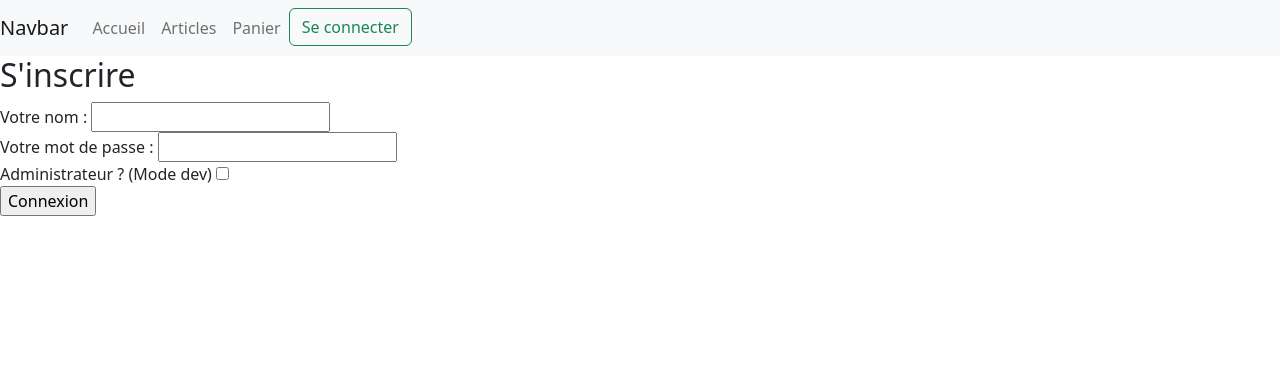
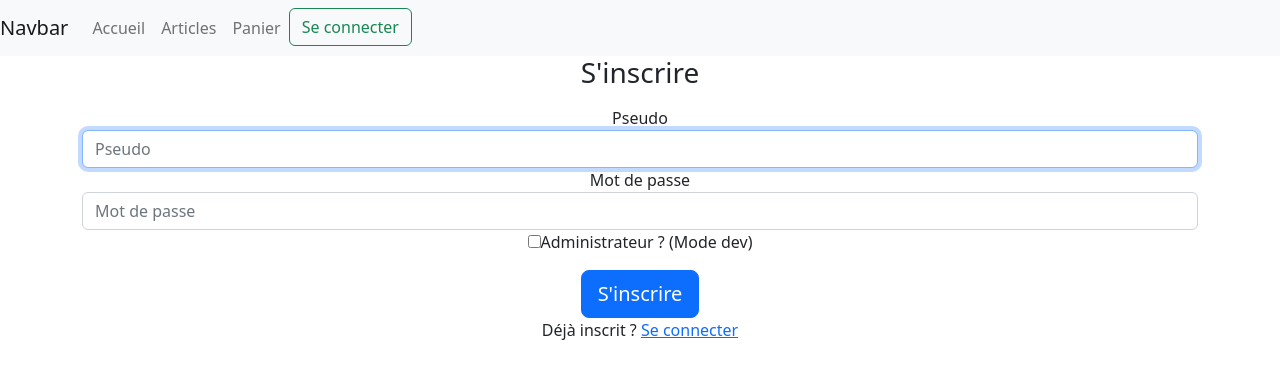
Before and after one commit to samuelhentrics/Boutique-PHP, a PHP site: page /register.php in a window 1280 px wide. Shown: the top 379 px of the page. Run offline with PHP 8.4, Linux system fonts and the light colour scheme; some libraries are stand-ins or nearby versions.

Commit message:
Login + Register design ok (pas fou mais ça fait l'affaire

```diff
--- a/listeArticles.php
+++ b/admin_liste.php
@@ -19,6 +19,8 @@ include("global.php");
 </head>
 <body>
     <?php include("rsc/template/nav.php");
+
+    echo '<div class="container">';
 
 
     if (isset($_SESSION['login']) && isset($_SESSION['pwd']) && isset($_SESSION['role'])) {
@@ -68,7 +70,7 @@ include("global.php");
     print('<h1>Page inacessible</h1>');
     }
 
-
+    echo '</div>';
     include("rsc/template/footer.php"); ?>
 </body>
 </html>
--- a/global.php
+++ b/global.php
@@ -1,6 +1,8 @@
 <?php
+// Démarrage de la session
+session_start();
 
-session_start();
+// Création d'un panier vide si celui-ci n'existe pas
 if(!isset($_SESSION["monPanier"])){
     $_SESSION["monPanier"] = array();
 }
--- a/register.php
+++ b/register.php
@@ -3,6 +3,7 @@ include("global.php");
 ?>
 <!DOCTYPE html>
 <html lang="fr">
+
 <head>
     <meta charset="UTF-8">
     <meta http-equiv="X-UA-Compatible" content="IE=edge">
@@ -12,28 +13,45 @@ include("global.php");
 
     ?>
 </head>
-<body>
+
+<body class="text-center">
     <?php include("rsc/template/nav.php");
 
+    echo '<div class="container">';
 
+
+    // Cas où l'on est déjà connecté => impossible de refaire une demande de connexion
     if (isset($_SESSION['login']) && isset($_SESSION['pwd']) && isset($_SESSION['role'])) {
         print("Vous êtes déjà connecté");
     }
+
+    // Cas où l'on est pas connecté
     else{
     print('
-    <h2>S\'inscrire</h2>
-    <form action="rsc/fonctions/creerUtilisateur.php" method="post">
-            Votre nom : <input type="text" name="user"><br />
-            Votre mot de passe : <input type="password" name="pwd"><br />
-            Administrateur ? (Mode dev) <input type="checkbox" name="role"><br />
-            <input type="submit" value="Connexion">
+    <form action="rsc/fonctions/creerUtilisateur.php" class="form-signin" method="post">
+
+        <h1 class="h3 mb-3 font-weight-normal">S\'inscrire</h1>
+        <label for="inputPseudo" class="sr-only">Pseudo</label>
+        <input type="text" id="inputPseudo" name="user" class="form-control" placeholder="Pseudo" required="" autofocus="">
+        <label for="inputPassword" class="sr-only">Mot de passe</label>
+        <input type="password" id="inputPassword" name="pwd" class="form-control" placeholder="Mot de passe" required="">
+        <div class="checkbox mb-3">
+        <label>
+            <input type="checkbox" name="role">Administrateur ? (Mode dev)</label>
+        </div>
+        <button class="btn btn-lg btn-primary btn-block" type="submit">S\'inscrire</button>
+        <div class="text-center">
+                <p>Déjà inscrit ? <a href="login.php">Se connecter</a></p>
+        </div>
     </form>
 
 
     ');
     }
 
+    echo '</div>';
 
     include("rsc/template/footer.php"); ?>
 </body>
+
 </html>
--- a/rsc/template/nav.php
+++ b/rsc/template/nav.php
@@ -19,17 +19,26 @@
       <?php
 
       // On récupère nos variables de session
+
+      // Si l'on est connecté
       if (isset($_SESSION['login']) && isset($_SESSION['pwd']) && isset($_SESSION['role'])) {
+
+        // Cas où l'on est administrateur
         if($_SESSION['role']){
           print('
           <li class="nav-item">
-            <a class="nav-link" href="listeArticles.php">Liste des articles</a>
+            <a class="nav-link" href="admin_liste.php">Liste des articles</a>
           </li>');
         }
+
+        // On propose à l'utilisateur de se déconnecter
         print('<li class="nav-item">');
         print("<a href=\"rsc/fonctions/logout.php\" class=\"btn btn-outline-alert my-2 my-sm-0\" >Se déconnecter</a>");
         print('</li>');
-      } else {
+      }
+
+      // Si l'on est pas connecté on propose à l'utilisateur de se connecter
+      else {
         print('<li class="nav-item">');
         print("<a href=\"login.php\" class=\"btn btn-outline-success my-2 my-sm-0\" >Se connecter</a>");
         print('</li>');
```
Also changed, not shown: articles.php (+12 -6 lines), index.php (+5 -4 lines), login.php (+29 -8 lines), panier.php (+17 -8 lines), rsc/fonctions/creerUtilisateur.php (+7 -4 lines), rsc/fonctions/recupererListeArticles.php (+28 -15 lines).
